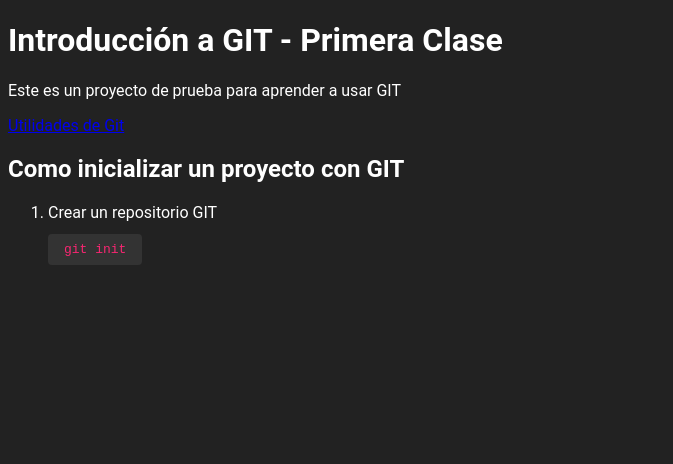
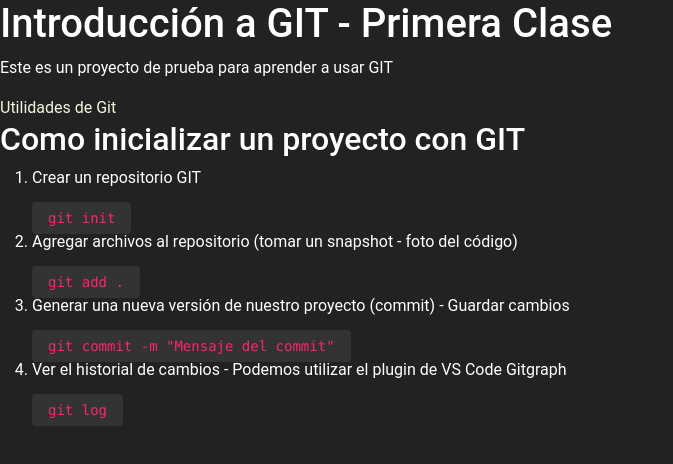
Before and after one commit to IsraelAvilaF/73447-Introduccion-git, a plain HTML site: page index.html in a window 1280 px wide. Shown: the whole page, without its empty margins (0-673 px from the left). Drawn offline with nearby package versions, Linux system fonts and the light colour scheme.

Commit message:
Nuevos comandos agregados al index, integrado bootstrap

```diff
--- a/css/styles.css
+++ b/css/styles.css
@@ -10,3 +10,8 @@ code{
     border-radius: .25rem;
     background-color: #333;
 }
+
+a{
+    color: beige;
+    text-decoration: none;
+}
--- a/index.html
+++ b/index.html
@@ -4,7 +4,11 @@
     <meta charset="UTF-8">
     <meta name="viewport" content="width=device-width, initial-scale=1.0">
     <title>Introducción a GIT</title>
+    <!-- #Bootsrap -->
+    <link href="https://cdn.jsdelivr.net/npm/bootstrap@5.3.3/dist/css/bootstrap.min.css" rel="stylesheet" integrity="sha384-QWTKZyjpPEjISv5WaRU9OFeRpok6YctnYmDr5pNlyT2bRjXh0JMhjY6hW+ALEwIH" crossorigin="anonymous">
+    <script src="https://cdn.jsdelivr.net/npm/bootstrap@5.3.3/dist/js/bootstrap.bundle.min.js" integrity="sha384-YvpcrYf0tY3lHB60NNkmXc5s9fDVZLESaAA55NDzOxhy9GkcIdslK1eN7N6jIeHz" crossorigin="anonymous"></script>
 
+    <!-- Estilos -->
     <link rel="stylesheet" href="/css/styles.css">
 </head>
 <body>
@@ -20,7 +24,24 @@
             <code>
                 git init
             </code>
-
+        </li>
+        <li>
+            <p>Agregar archivos al repositorio (tomar un snapshot - foto del código)</p>
+            <code>
+                git add .
+            </code>
+        </li>
+        <li>
+            <p>Generar una nueva versión de nuestro proyecto (commit) - Guardar cambios</p>
+            <code>
+                git commit -m "Mensaje del commit"
+            </code>
+        </li>
+        <li>
+            <p>Ver el historial de cambios - Podemos utilizar el plugin de VS Code Gitgraph</p>
+            <code>
+                git log
+            </code>
         </li>
     </ol>
 </body>
```
Also changed, not shown: pages/git-utils/utils.html (renamed from pages/git-utils/git-utils.html, +1 -0 lines).
